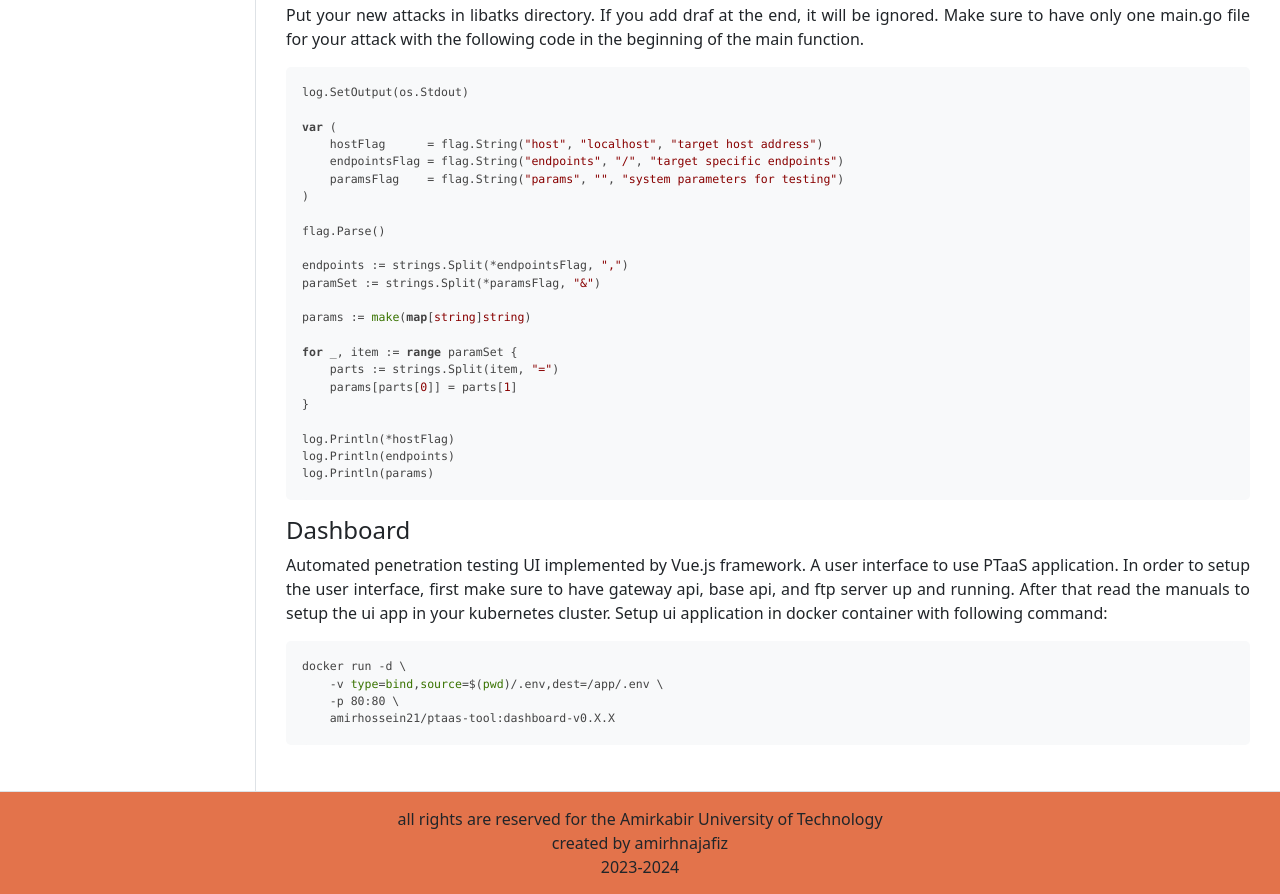
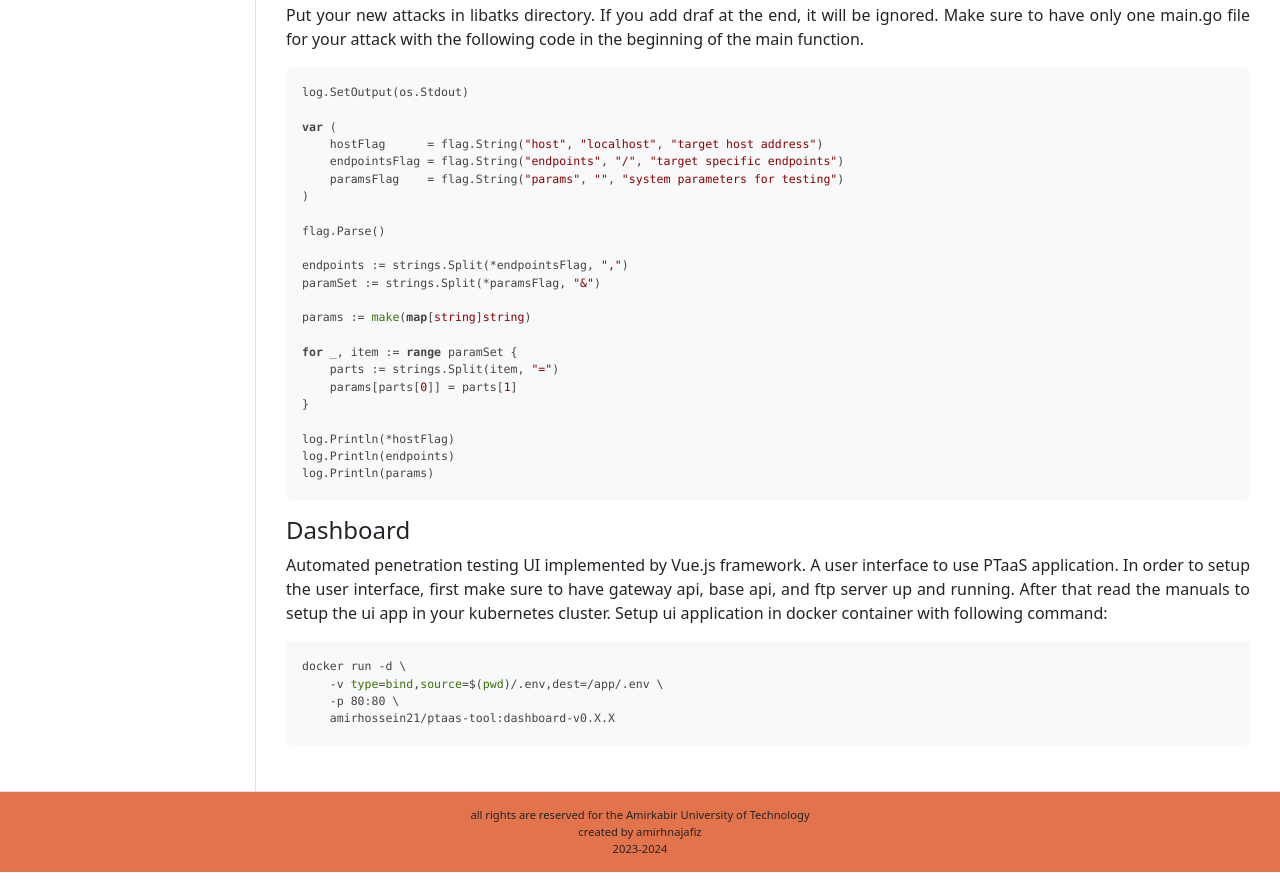
Before and after one commit to ptaas-tool/docs, a plain HTML site: page index.html in a window 1280 px wide. Shown: the part 5143-6037 px from the top of the page. After the commit the page ends 6015 px from the top, so only its background shows below. Drawn offline with nearby package versions, Linux system fonts and the light colour scheme.

Commit message:
fix: footer

```diff
--- a/index.html
+++ b/index.html
@@ -359,7 +359,7 @@ docker run -d \
                 </div>
             </div>
         </div>
-        <div class="bg-orange text-dark p-15" style="text-align: center;">
+        <div class="bg-orange text-dark p-15" style="text-align: center; font-size: 0.7em;">
             all rights are reserved for the Amirkabir University of Technology <br />
             created by amirhnajafiz <br />
             2023-2024
```
